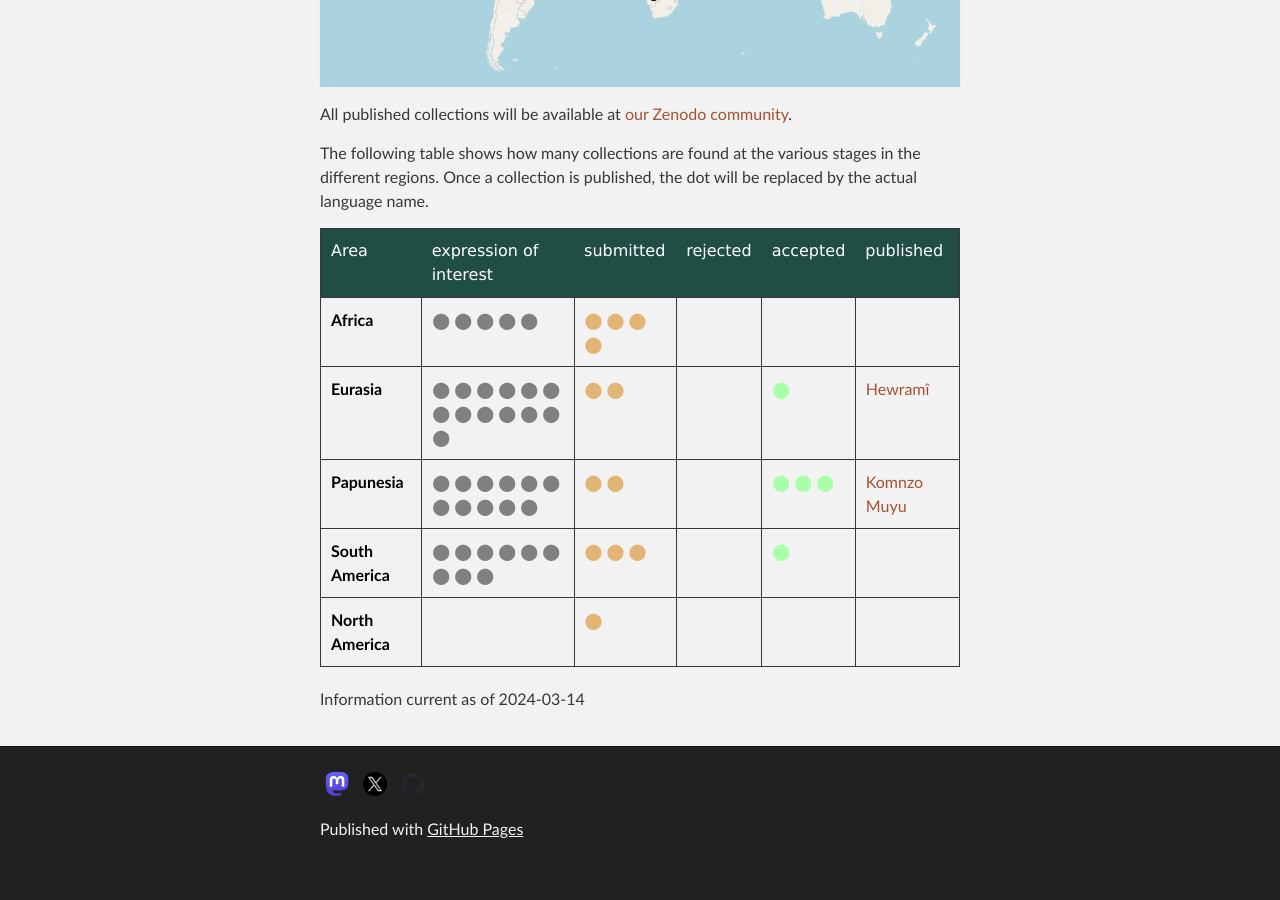
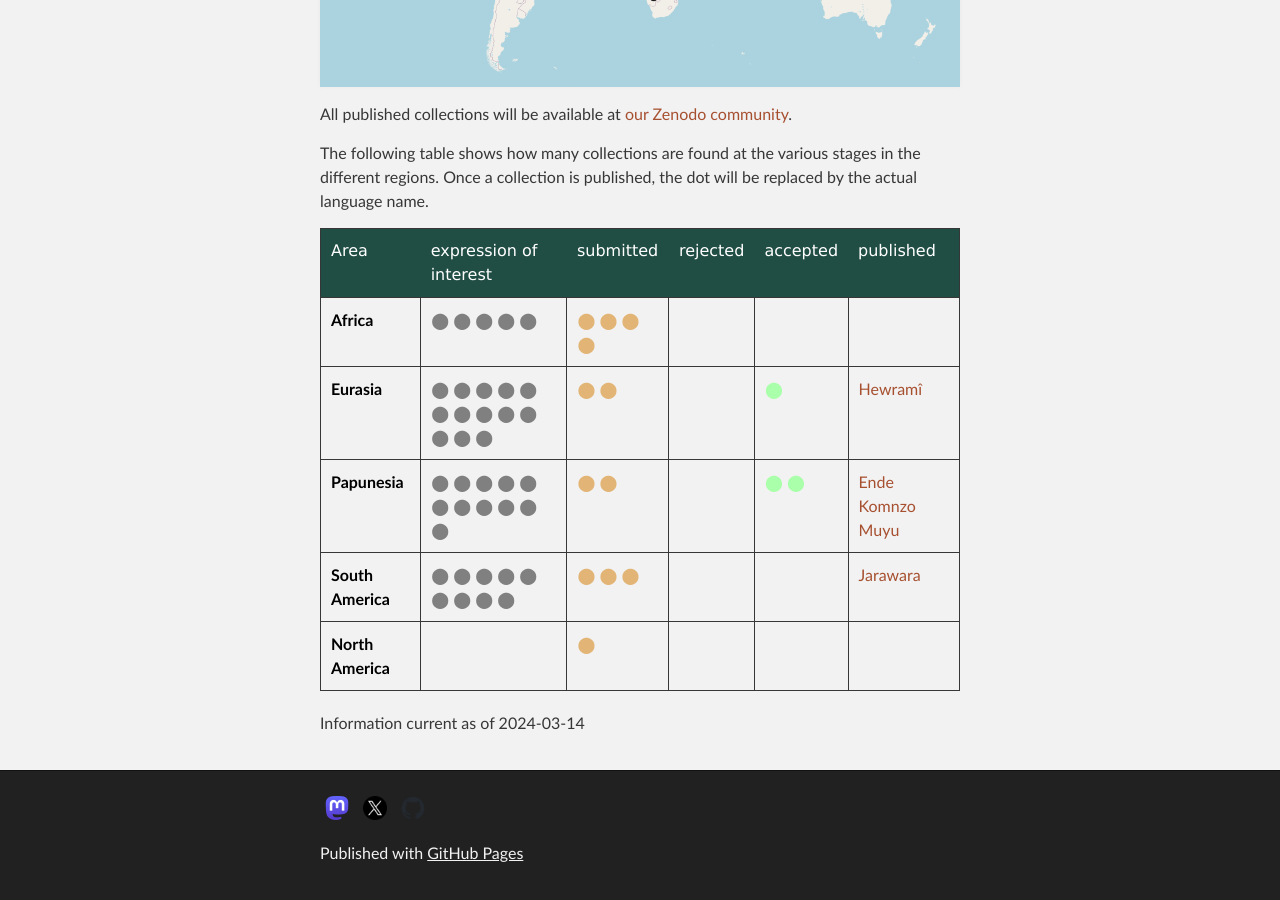
Before and after one commit to OpenTextCollections/opentextcollections.github.io, a Jekyll site: the page built from collections.md, in a window 1280 px wide and 900 px high, scrolled down 714 px. Built offline with Jekyll 4.4.1, drawn with Linux system fonts in a browser that asks for light colours; before the commit the page ends 1590 px from its top, so only the background shows below that.

Commit message:
Update submissions.yaml
added Ende and Jarawara

```diff
--- a/_data/submissions.yaml
+++ b/_data/submissions.yaml
@@ -55,9 +55,9 @@ Papunesia:
     rejected:
     accepted:
         - mo
-        - en
         - ki
     published:
+        - [Ende,541]
         - [Komnzo,480]
         - [Muyu,521]
 South America:
@@ -77,8 +77,8 @@ South America:
         - pu
     rejected:
     accepted:
-        - ja
     published:
+        - [Jarawara,537]
 North America:
     EOI:
     submitted:
```
